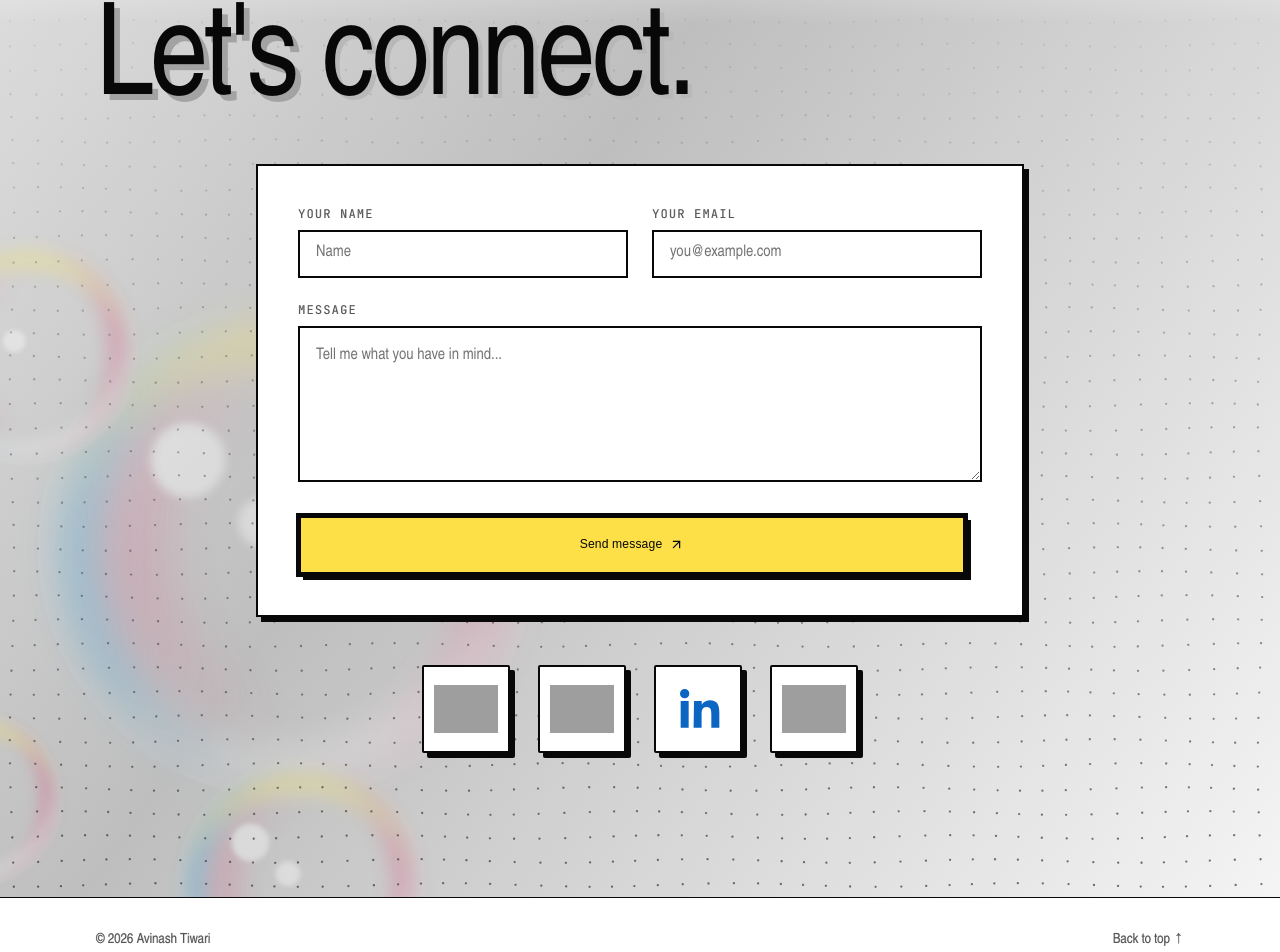
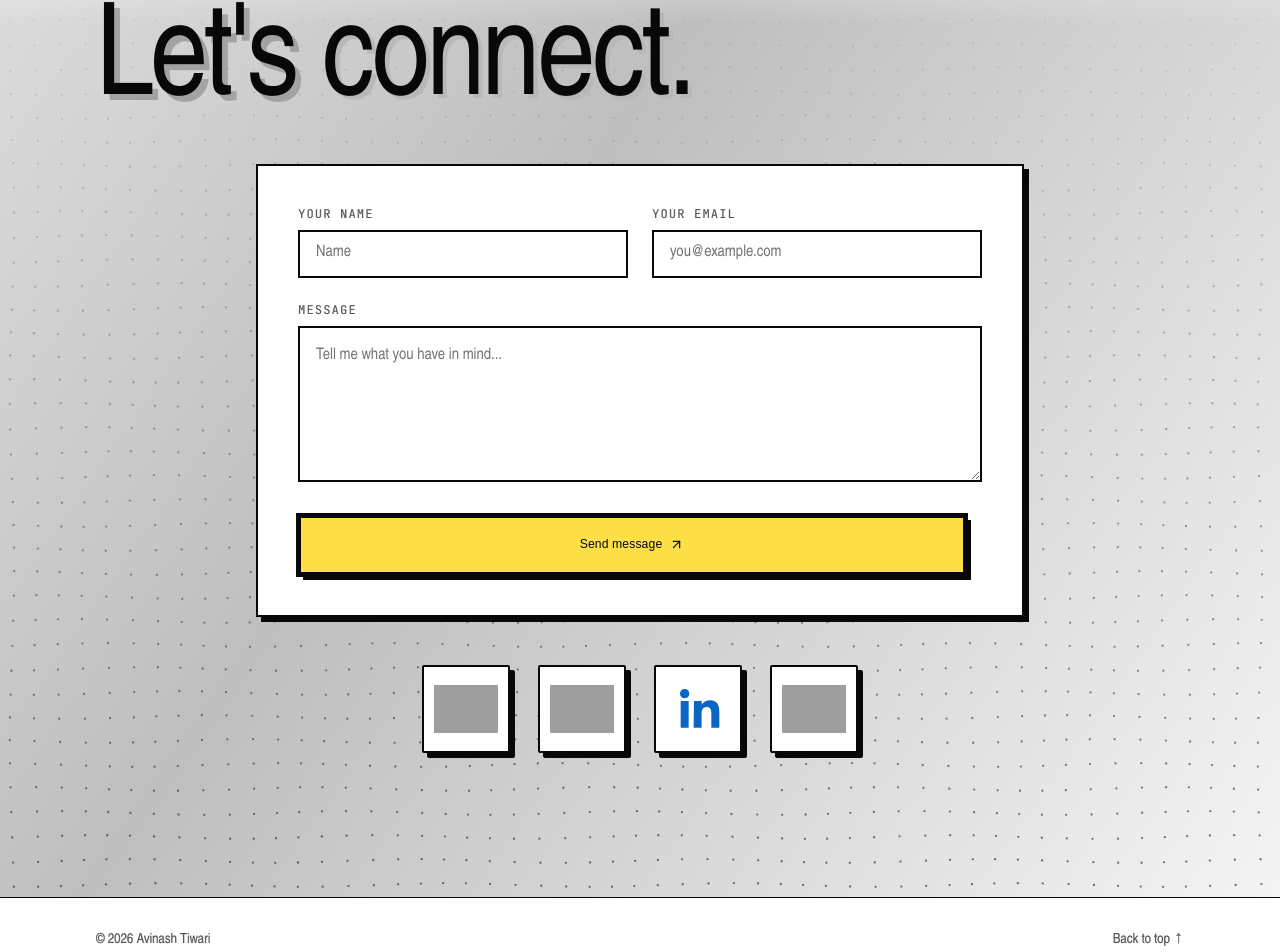
Before and after one commit to AVINASHTIWARI14/portfolio, a React (Vite) app: page / in a window 1280 px wide. Shown: the part 4483-5435 px from the top of the page. Built offline with nearby package versions, Linux system fonts and the light colour scheme; grey boxes are pictures that could not be loaded; a web font is replaced by a local one.

Commit message:
Remove bubbles from contact section

```diff
--- a/src/components/portfolio/Contact.tsx
+++ b/src/components/portfolio/Contact.tsx
@@ -73,17 +73,6 @@ export function Contact() {
       />
 
       <InteractiveDotField variant="contact" />
-      <style>{`
-        .contact-bubble-cluster { position: absolute; z-index: 1; left: 3%; bottom: 7%; top: auto; width: 190px; height: 200px; transform: scale(2.5); transform-origin: left bottom; pointer-events: none; filter: saturate(.72); opacity: .38; }
-        @media (max-width: 640px) { .contact-bubble-cluster { left: -35px; bottom: 5%; transform: scale(1.35); opacity: .32; } }
-      `}</style>
-      <div className="contact-bubble-cluster" aria-hidden="true">
-        {Array.from({ length: 5 }, (_, index) => (
-          <div className={`hero-bubble hero-bubble-${index + 1}`} key={index}>
-            <span /><span /><span /><span /><span />
-          </div>
-        ))}
-      </div>
       <div className="relative z-10 mx-auto max-w-6xl px-5 sm:px-8">
         <Reveal>
           <h2 className="font-display text-[clamp(3rem,10vw,8rem)] leading-[0.9] tracking-tight">
```
